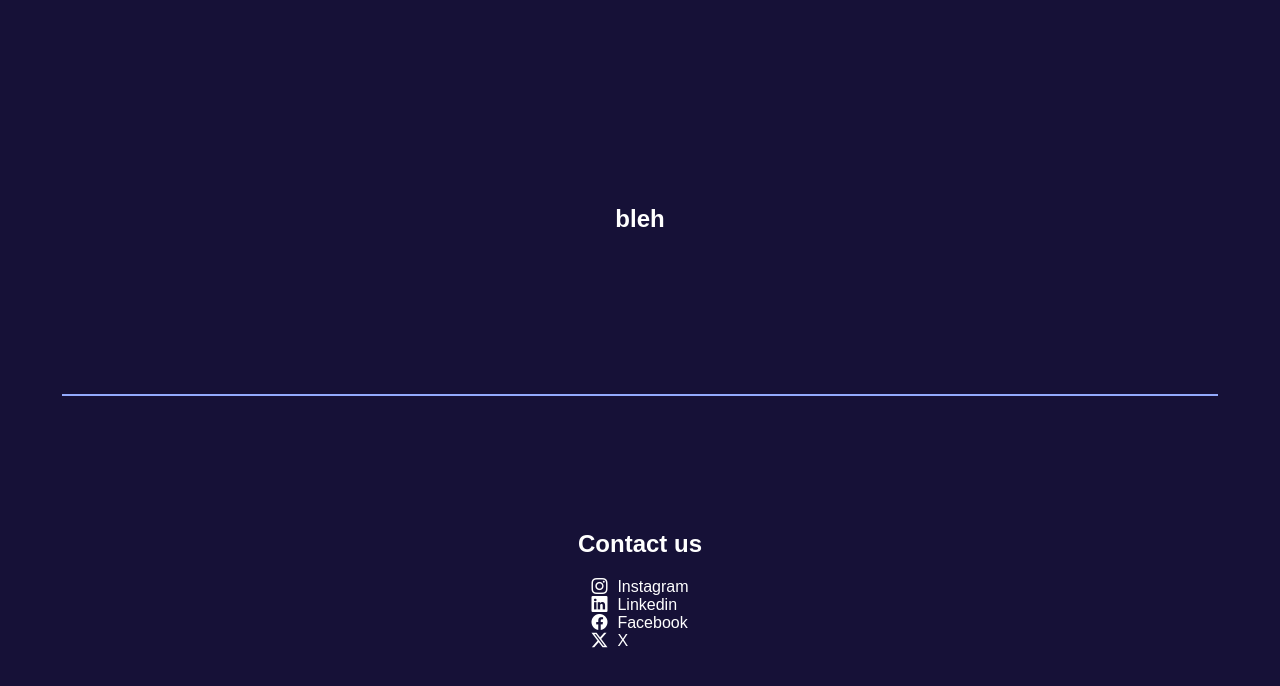
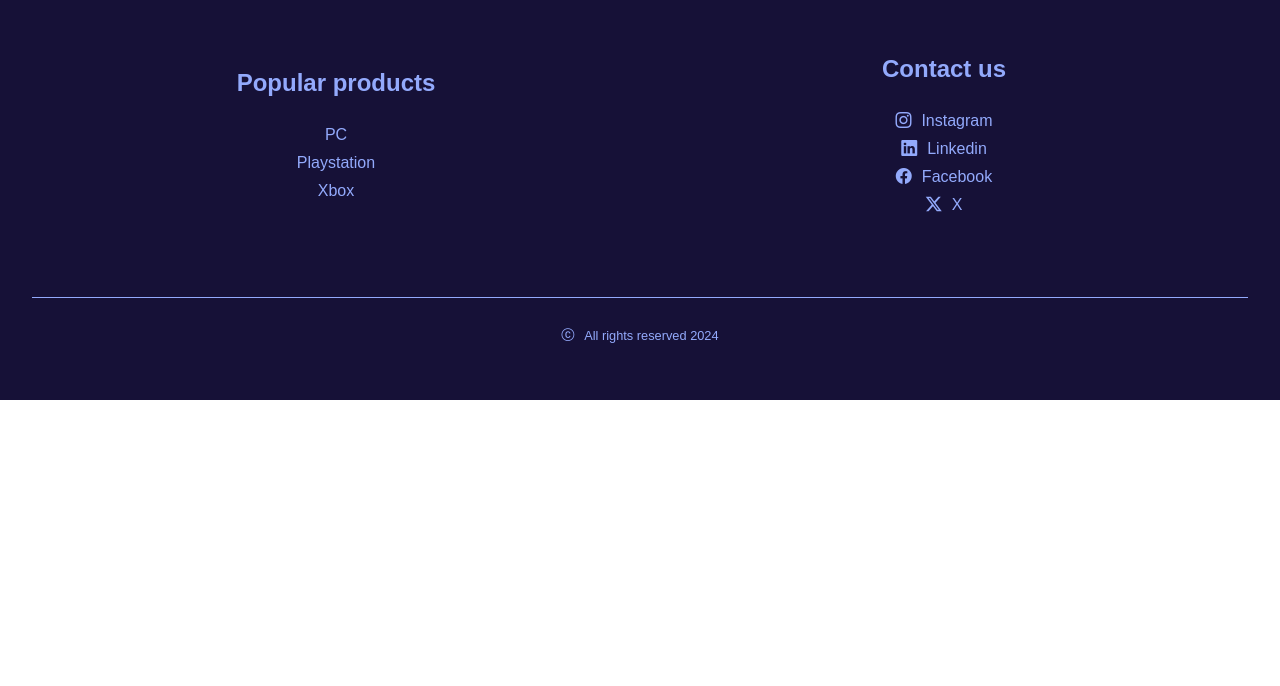
Before and after one commit to Medieinstitutet/the-webshop-typescript-titans, a website built with Vite: page index.html in a window 1280 px wide. Built offline with nearby package versions, Linux system fonts and the light colour scheme.

Commit message:
Rough finish of the footer

```diff
--- a/index.html
+++ b/index.html
@@ -9,7 +9,14 @@
   <body>
     <footer>
       <section class="footer--section">
-        <article class="footer--section__top"><h2>bleh</h2></article>
+        <article class="footer--section__top">
+          <h2>Popular products</h2>
+          <ul>
+            <li>PC</li>
+            <li>Playstation</li>
+            <li>Xbox</li>
+          </ul>
+        </article>
         <article class="footer--section__bottom">
           <h2>Contact us</h2>
           <ul class="socials-list">
@@ -19,6 +26,9 @@
             <li><i class="bi bi-twitter-x"></i><a href="">X</a></li>
           </ul>
         </article>
+        <article class="footer--section__copyright">
+          <i class="bi bi-c-circle"></i><span>All rights reserved 2024</span>
+        </article>
       </section>
     </footer>
     <script type="module" src="/src/ts/main.ts"></script>
--- a/src/scss/_footer.scss
+++ b/src/scss/_footer.scss
@@ -9,7 +9,11 @@ footer {
   height: 100vh;
   width: 100%;
   background-color: v.$darkbackground-color;
-  color: white;
+  color: v.$text-light;
+
+  @include mixins.tablet {
+    height: 50vh;
+  }
 
   .footer--section {
     display: flex;
@@ -18,15 +22,20 @@ footer {
     align-items: center;
     width: 95%;
     height: 90%;
+    flex-wrap: wrap;
+    @include mixins.desktop {
+      flex-direction: row;
+    }
 
-    .socials-list {
+    ul {
+      text-align: center;
       list-style: none;
       padding: 0;
       margin: 0;
 
       a {
         text-decoration: none;
-        color: white;
+        color: v.$text-light;
       }
 
       .bi {
@@ -34,22 +43,42 @@ footer {
       }
 
       li {
+        margin: 10px;
       }
     }
 
     &__top {
       @include mixins.flexCenter;
       flex-direction: column;
-      border-bottom: 2px solid v.$text-light;
+      border-bottom: 1px solid v.$text-light;
       width: 95%;
-      height: 49%;
+      height: 40%;
+      @include mixins.desktop {
+        width: 45%;
+        border: none;
+      }
     }
 
     &__bottom {
       @include mixins.flexCenter;
       flex-direction: column;
       width: 95%;
-      height: 49%;
+      height: 40%;
+
+      @include mixins.desktop {
+        width: 45%;
+      }
+    }
+
+    &__copyright {
+      @include mixins.flexCenter;
+      padding-top: 30px;
+      margin-top: 20px;
+      border-top: 1px solid v.$text-light;
+      font-size: 0.8em;
+      width: 100%;
+      justify-content: center;
+      gap: 10px;
     }
   }
 }
```
